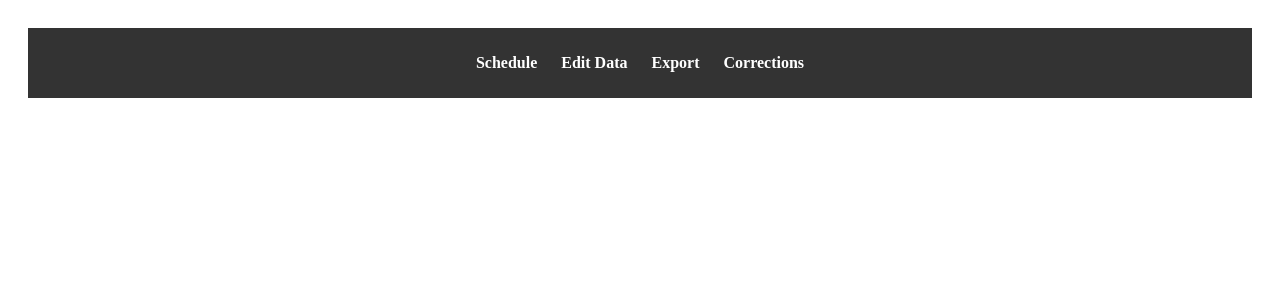
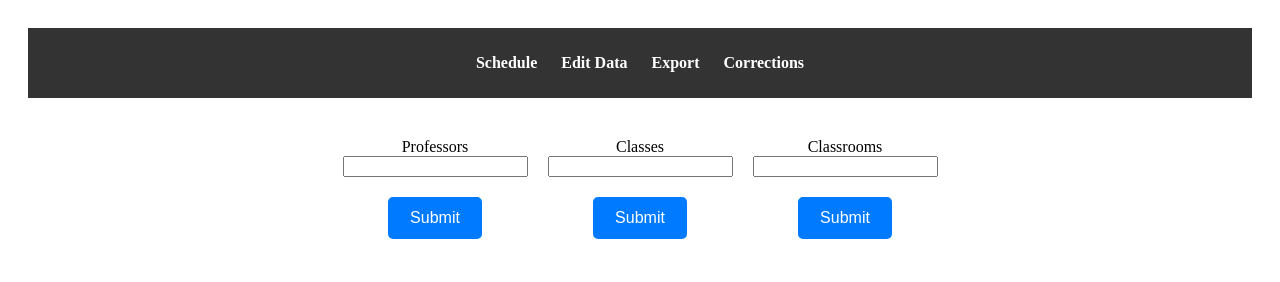
Before and after one commit to Dark-Matter1/CapstoneProjectPage, a plain HTML site: page editdata.html in a window 1280 px wide. Drawn offline with Linux system fonts and the light colour scheme.

Commit message:
Changes Made

```diff
--- a/editdata.html
+++ b/editdata.html
@@ -3,11 +3,53 @@
 <head>
     <link rel="stylesheet" type="text/css" href="styles.css">
 	<script src="js/header.js" type="text/javascript"></script>
+	<style>
+		#container {
+			display: flex;
+			justify-content: center;
+			align-items: center;
+			height: 180px;
+			margin: 0;
+		}
+        form {
+            margin: 0 10px;
+        }
+    </style>
 </head>
 <body>
     <header-component></header-component>
     <main>
-        <!-- Your page content goes here -->
-    </main>
+		<div id="container">
+			<form id="professors" onsubmit="updateDisplay('professors'); return false;">
+				<label for="professors">Professors</label></br>
+				<input type="text" id="professorsInput">
+				<p id="professorsDisplay"></p>
+				<button type="submit">Submit</button>
+			</form>
+			<form id="classes" onsubmit="updateDisplay('classes'); return false;">
+				<label for="classes">Classes</label></br>
+				<input type="text" id="classesInput">
+				<p id="classesDisplay"></p>
+				<button type="submit">Submit</button>
+			</form>
+			<form id="classrooms" onsubmit="updateDisplay('classrooms'); return false;">
+				<label for="classrooms">Classrooms</label></br>
+				<input type="text" id="classroomsInput">
+				<p id="classroomsDisplay"></p>
+				<button type="submit">Submit</button>
+			</form>
+		</div>
+	</main>
+    <script>
+        function updateDisplay(formId) {
+            var display = document.getElementById(formId + 'Display');
+            var input = document.getElementById(formId + 'Input');
+            if (display.textContent.length > 0) {
+                display.textContent += ', ';
+            }
+            display.textContent += input.value;
+            input.value = '';
+        }
+    </script>
 </body>
 </html>
```
Also changed, not shown: index.html (+20 -1 lines), schedule.html (+6 -0 lines).
